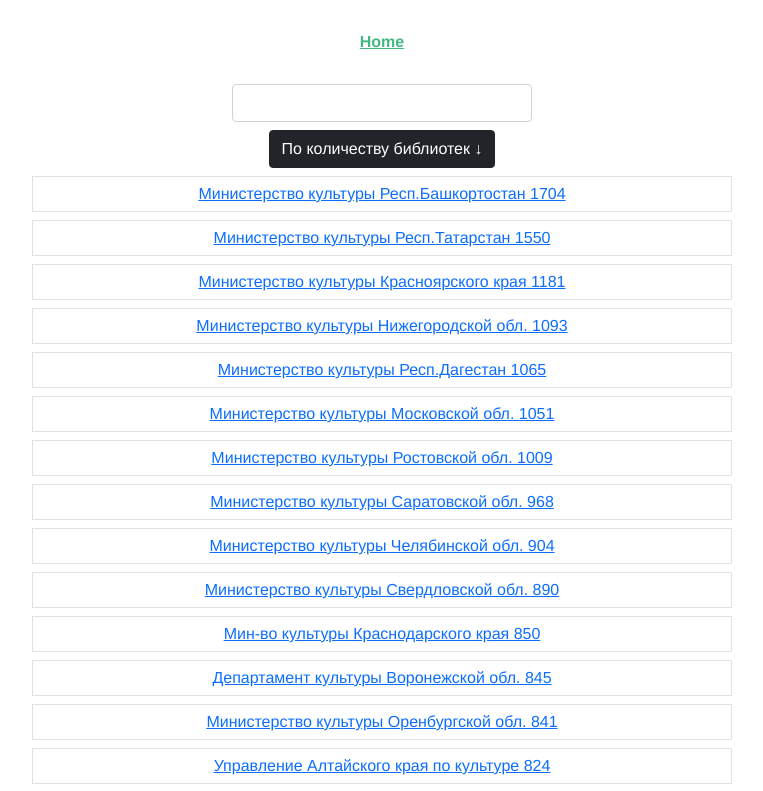
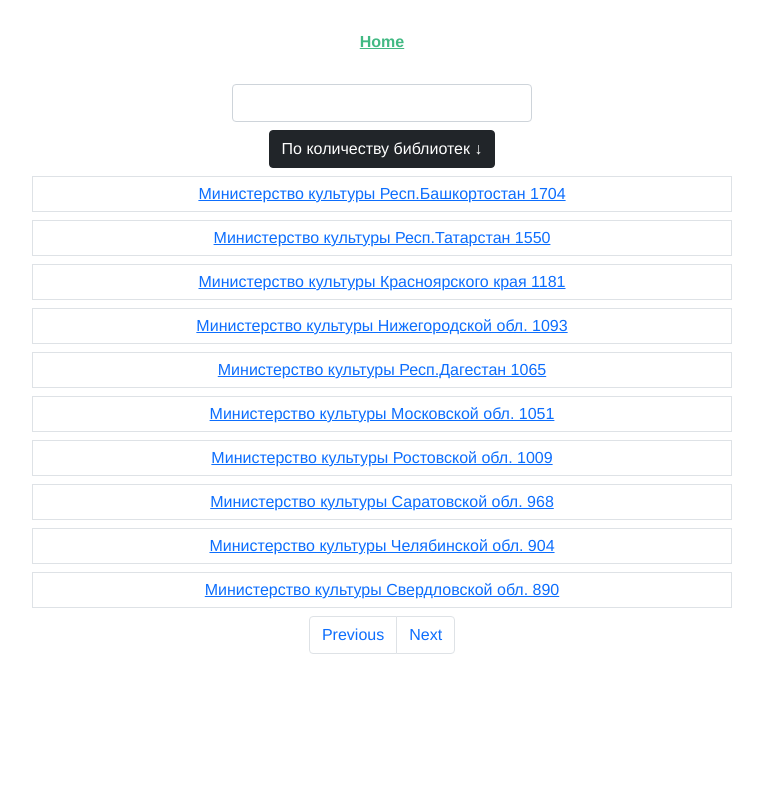
Before and after one commit to some-yummy-nick/vue-library, a Vue app: page / in a window 1280 px wide. Shown: the top 791 px of the page, without its empty margins (258-1021 px from the left). Built offline with nearby package versions, Linux system fonts and the light colour scheme.

Commit message:
Add pagination

```diff
--- a/src/views/Home.vue
+++ b/src/views/Home.vue
@@ -2,12 +2,23 @@
     <div class="app">
         <Search @search="search"/>
         <div class="sort pt-2 mb-2">
-            <button class="btn btn-dark" type="button" @click="sortItems">По количеству библиотек <span :class="{invert:!this.sort.inverse}">↓</span></button>
+            <button class="btn btn-dark" type="button" @click="sortItems">По количеству библиотек <span
+                    :class="{invert:!this.sort.inverse}">↓</span></button>
         </div>
         <div class="app__item border mb-2" v-for="item in searchItems" :key="item.order">
-            <router-link :to="{name: 'item', params: {id: item.order,item}}"> {{item.fullname}} {{item.libraries}}
+            <router-link :to="{name: 'item', params: {id: item.order}}"> {{item.fullname}} {{item.libraries}}
             </router-link>
         </div>
+        <nav aria-label="Page navigation">
+            <ul class="pagination justify-content-center">
+                <li class="page-item" >
+                    <button class='page-link' :disabled="pageNumber===0" @click="prevPage">Previous</button>
+                </li>
+                <li class="page-item">
+                    <button @click="nextPage" :disabled="pageNumber >= pageCount -1"  class='page-link'>Next</button>
+                </li>
+            </ul>
+        </nav>
     </div>
 </template>
 
@@ -25,7 +36,9 @@
                 sort: {
                     "on": true,
                     inverse: true
-                }
+                },
+                size:10,
+                pageNumber: 0
             }
         },
         created() {
@@ -33,8 +46,10 @@
         },
         computed: {
             searchItems() {
+                const start = this.pageNumber * this.size,
+                    end = start + this.size;
                 if (this.q) {
-                    return this.items.filter(item => item.fullname.toLowerCase().includes(this.q))
+                    return this.items.filter(item => item.fullname.toLowerCase().includes(this.q)).slice(start, end);
                 } else if (this.sort.on) {
                     this.items.sort(function (a, b) {
                         if (a.libraries < b.libraries) {
@@ -44,14 +59,19 @@
                             return 1;
                         }
                         return 0;
-                    });
+                    }).slice(start, end);
                     if (this.sort.inverse) {
-                        this.items.reverse()
+                        this.items.reverse().slice(start, end);
                     }
-                    return this.items;
+                    return this.items.slice(start, end);
                 } else {
-                    return this.items;
+                    return this.items.slice(start, end);
                 }
+            },
+            pageCount(){
+                let l = this.items.length,
+                    s = this.size;
+                return Math.ceil(l/s);
             }
         },
         methods: {
@@ -67,23 +87,31 @@
             sortItems() {
                 this.sort.on = true;
                 this.sort.inverse = !this.sort.inverse;
+            },
+            nextPage() {
+                this.pageNumber++;
+            },
+            prevPage() {
+                this.pageNumber--;
             }
         }
     }
 </script>
 
 <style lang="scss">
-    .app{
+    .app {
         margin-left: auto;
         margin-right: auto;
         max-width: 700px;
 
-        &__item{
+        &__item {
             padding: 5px 0;
         }
     }
-    .invert{
+
+    .invert {
         display: inline-block;
         transform: rotate(180deg);
     }
+
 </style>
--- a/src/views/Item.vue
+++ b/src/views/Item.vue
@@ -1,5 +1,5 @@
 <template>
-    <div class="item">
+    <div class="item" v-if="item">
         <h1>{{item.fullname}}</h1>
         <div class="item__row border p-2">
             <div class="item__prop">Адрес</div>
@@ -18,11 +18,26 @@
 </template>
 
 <script>
+    import axios from 'axios';
+
     export default {
         name: "Item",
-        props: {
-            item: {
-                type: Object
+        data() {
+            return {
+                item: null,
+            }
+        },
+        created() {
+            this.getItem();
+        },
+        methods: {
+            getItem() {
+                axios.get('/data.json')
+                    .then(res => {
+                        this.item = res.data.filter(item=>{
+                            return  item.order===Number(this.$route.params.id)
+                        })[0];
+                    })
             }
         }
     }
```
